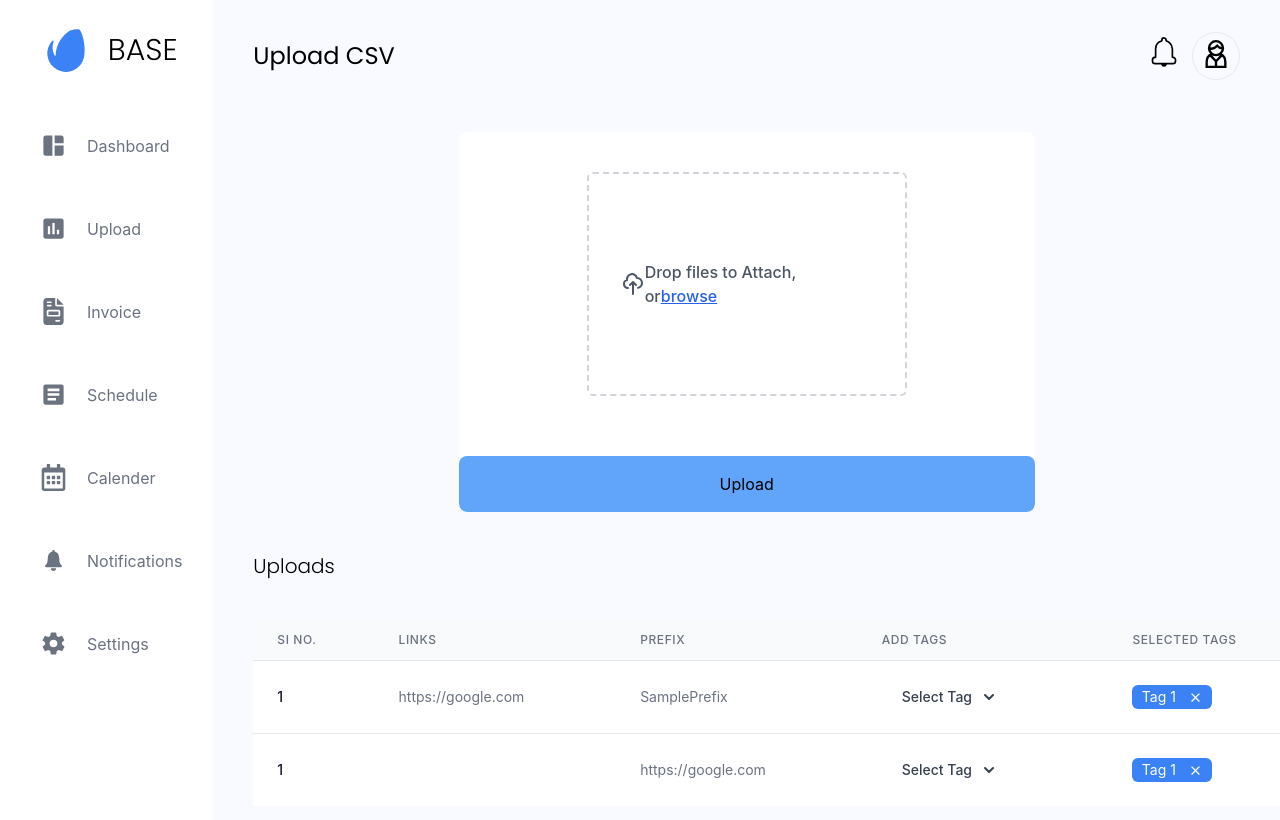
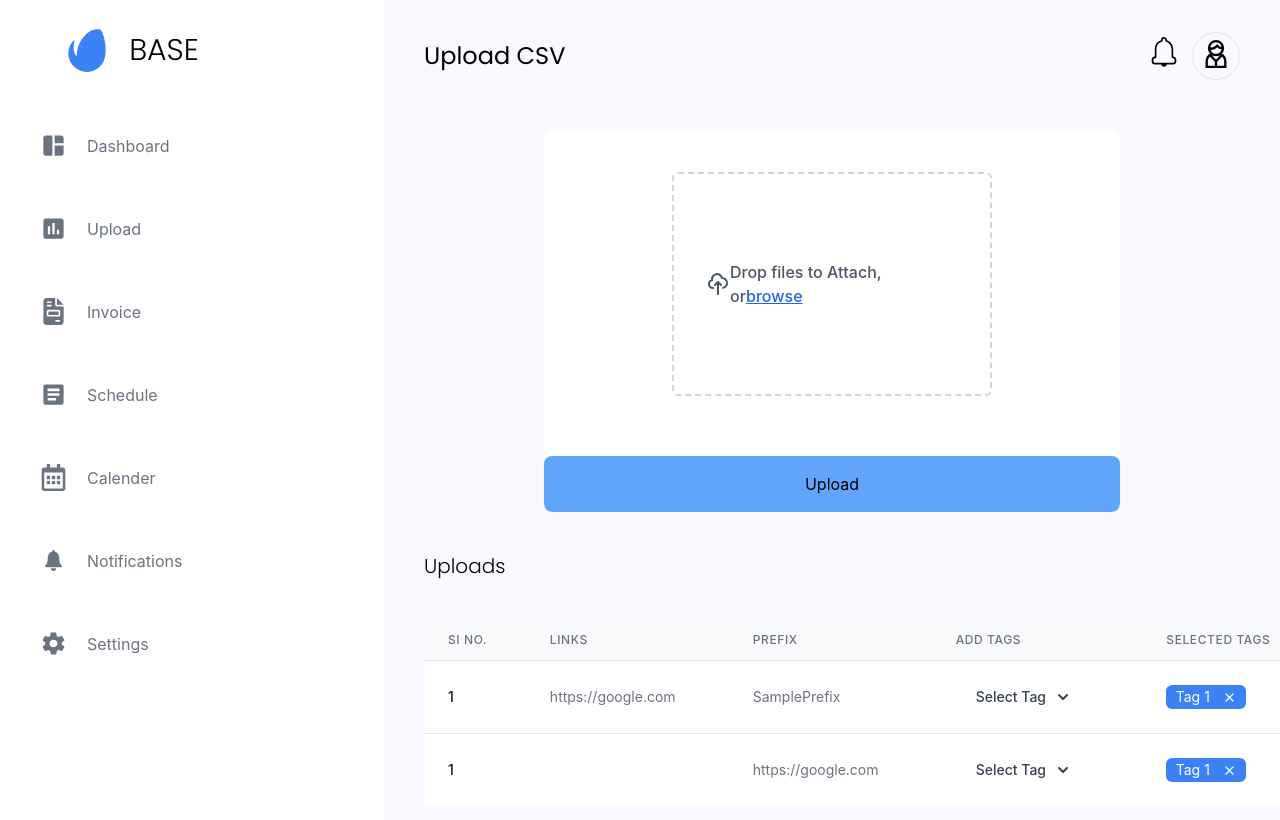
Before and after one commit to navaneeenavan/Openin-Assignment, a React (Create React App) app: page / in a window 1280 px wide. Shown: the top 820 px of the page. Built offline with nearby package versions, Linux system fonts and the light colour scheme.

Commit message:
fixed scroll error and styling final commit

```diff
--- a/src/Home.jsx
+++ b/src/Home.jsx
@@ -17,7 +17,7 @@ import { GrUserManager } from "react-icons/gr";
 function Home() {
   const [isOpen, setIsOpen] = useState(false);
   return (
-    <div className="flex flex-row w-screen">
+    <div className="flex flex-row w-screen lg:space-x-96">
       {isOpen && (
         <div className="flex flex-col  items-center lg:hidden w-full h-screen absolute top-1 bg-white">
           <div className="flex flex-row w-full justify-between px-7 py-10">
@@ -51,7 +51,7 @@ function Home() {
         </div>
       )}
 
-      <div className=" hidden lg:w-1/5 lg:block z-50 bg-white  h-screen overflow-hidden">
+      <div className=" hidden lg:w-1/5 lg:block z-50 bg-white  h-screen overflow-hidden lg:fixed">
         <div className="flex flex-col justify-start h-screen">
           <div className="flex  flex-row justify-center mt-5 w-full items-center space-x-3">
             <DiEnvato size={60} className="text-blue-500" />
--- a/src/Paths.jsx
+++ b/src/Paths.jsx
@@ -20,8 +20,9 @@ function Paths() {
         provider: "google",
       });
 
-
-const { data: { user } } = await supabase.auth.getUser()
+      const {
+        data: { user },
+      } = await supabase.auth.getUser();
 
       console.log(user);
 
```
Also changed, not shown: src/App.js (+8 -3 lines).
